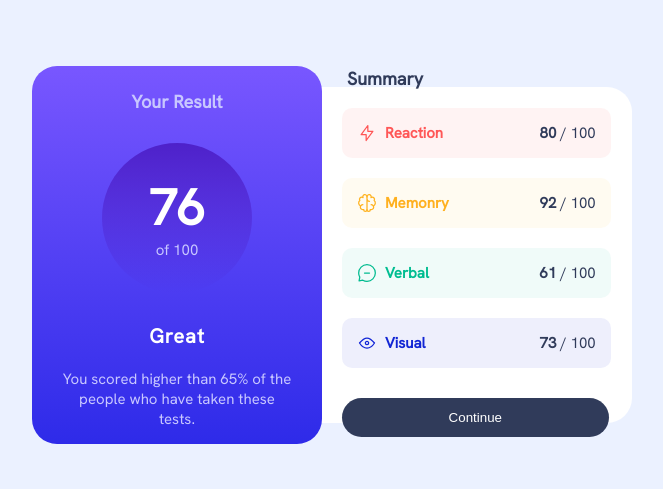
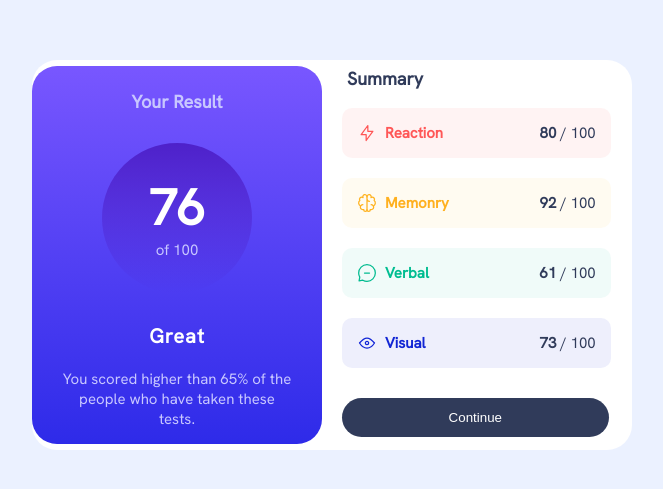
Before and after one commit to PingOfDeathSA/final_projectcodetribe, a plain HTML site: page index.html in a window 1280 px wide. Shown: the part 145-634 px from the top of the page, without its empty margins (308-971 px from the left). Drawn offline with Linux system fonts and the light colour scheme.

Commit message:
updates css
updates css

```diff
--- a/style.css
+++ b/style.css
@@ -6,7 +6,8 @@ section{
  margin: 0;
  padding: 0px;
 
-height: 42vh;
+ max-height: 390px;
+ min-height: 42vh;
  min-width: 550px;
  max-width: 600px;
     background-color: white;
```
